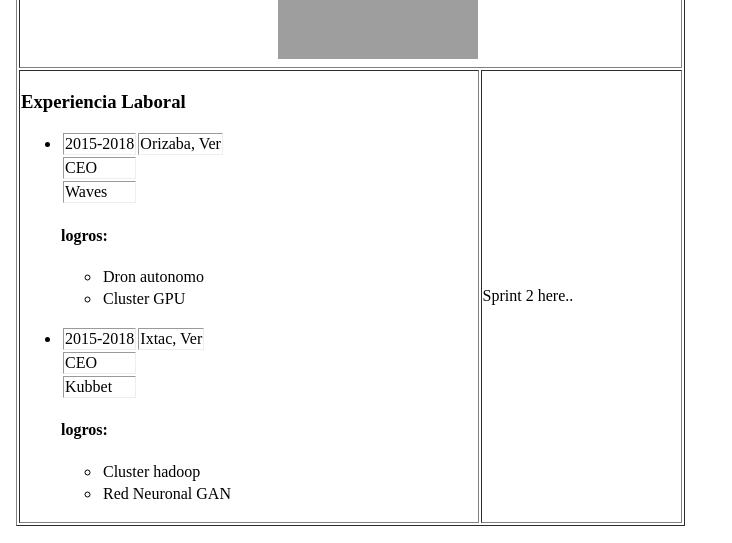
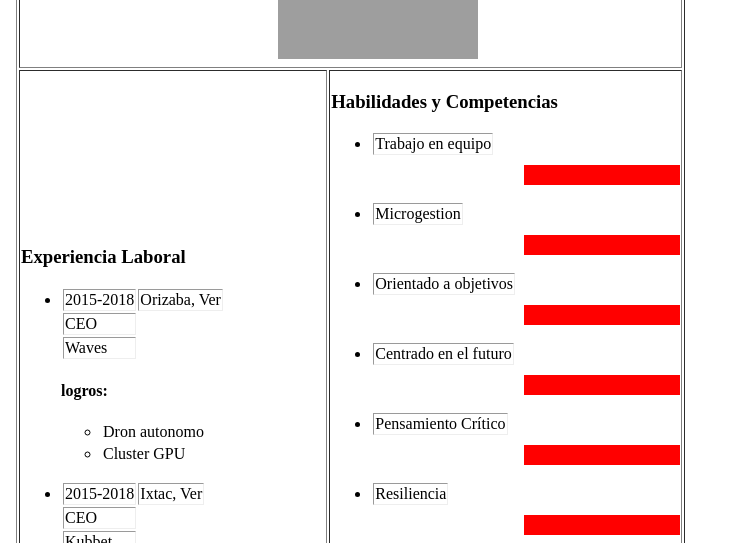
Before and after one commit to BryanVRe/bryanvre.github.io, an Angular app: page / in a window 1280 px wide. Shown: the part 257-800 px from the top of the page, without its empty margins (0-732 px from the left). Built offline with nearby package versions, Linux system fonts and the light colour scheme; grey boxes are pictures that could not be loaded.

Commit message:
Update code

```diff
--- a/src/app/app.component.html
+++ b/src/app/app.component.html
@@ -5,6 +5,6 @@
 <table border="1">
   <tr><td colspan="2"><app-header></app-header></td></tr>
   <tr><td><app-work-experience></app-work-experience></td>
-  <td>Sprint 2 here..</td></tr>
+  <td><app-skill></app-skill></td></tr>
 </table>
 </body>
--- a/src/app/app.module.ts
+++ b/src/app/app.module.ts
@@ -4,12 +4,14 @@ import { BrowserModule } from '@angular/platform-browser';
 import { AppComponent } from './app.component';
 import { HeaderComponent } from './header/header.component';
 import { WorkExperienceComponent } from './work-experience/work-experience.component';
+import { SkillComponent } from './skill/skill.component';
 
 @NgModule({
   declarations: [
     AppComponent,
     HeaderComponent,
-    WorkExperienceComponent
+    WorkExperienceComponent,
+    SkillComponent
   ],
   imports: [
     BrowserModule
--- /dev/null
+++ b/src/app/skill/skill.component.html
@@ -0,0 +1,9 @@
+<h3>Habilidades y Competencias</h3>
+
+<ul *ngFor="let sk of skill">
+    <li>
+     <tr>
+     <td>{{sk.element}}</td>
+
+ </tr>
+ <hr width=50%  align="right"  size=20 color="#FF0000">
--- /dev/null
+++ b/src/app/skill/skill.component.ts
@@ -0,0 +1,66 @@
+import { Component, OnInit } from '@angular/core';
+
+@Component({
+  selector: 'app-skill',
+  templateUrl: './skill.component.html',
+  styleUrls: ['./skill.component.css']
+})
+export class SkillComponent implements OnInit {
+  skill : Array<any> = [];
+  constructor() { }
+
+  ngOnInit(): void {
+    let sk = {
+      element: "Trabajo en equipo",
+
+    };
+    let sk1 = {
+      element: "Microgestion",
+
+    };
+    let sk2 = {
+      element: "Orientado a objetivos",
+
+    };
+    let sk3 = {
+      element: "Centrado en el futuro",
+
+    };
+    let sk4 = {
+      element: "Pensamiento Crítico",
+
+    };
+    let sk5 = {
+      element: "Resiliencia",
+
+    };
+    let sk6 = {
+      element: " Comunicación verbal y escrita",
+
+    };
+    let sk7 = {
+      element: "Liderazgo",
+
+    };
+    let sk8 = {
+      element: "Creatividad",
+
+    };
+    let sk9 = {
+      element: "Disposición de tiempo",
+
+    };
+    this.skill.push(sk);
+    this.skill.push(sk1);
+    this.skill.push(sk2);
+    this.skill.push(sk3);
+    this.skill.push(sk4);
+    this.skill.push(sk5);
+    this.skill.push(sk6);
+    this.skill.push(sk7);
+    this.skill.push(sk8);
+    this.skill.push(sk9);
+
+  }
+
+}
```
Also changed, not shown: src/app/skill/skill.component.css (added), 1 other file (tests, documents, lock files or other folders).
